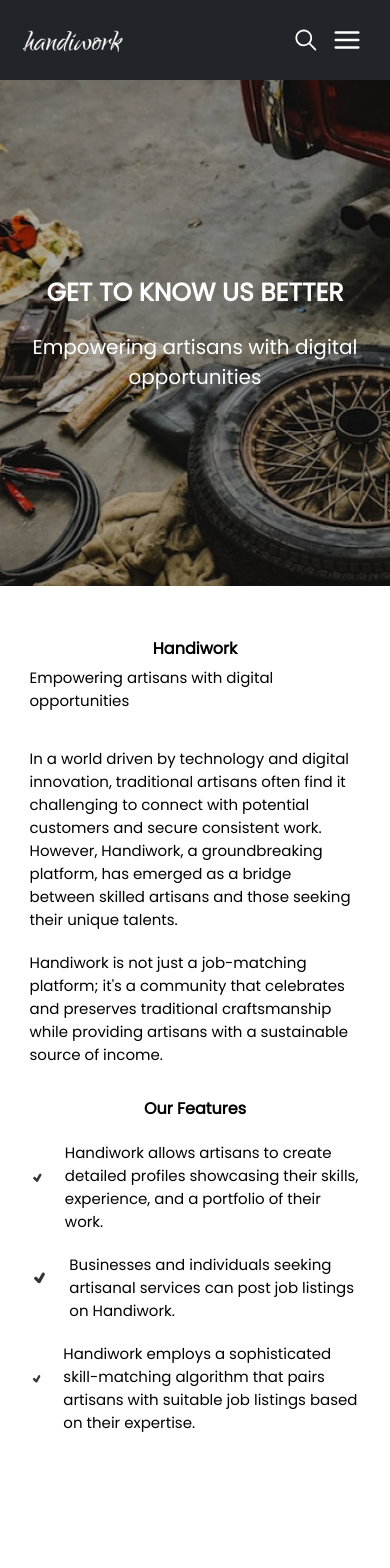
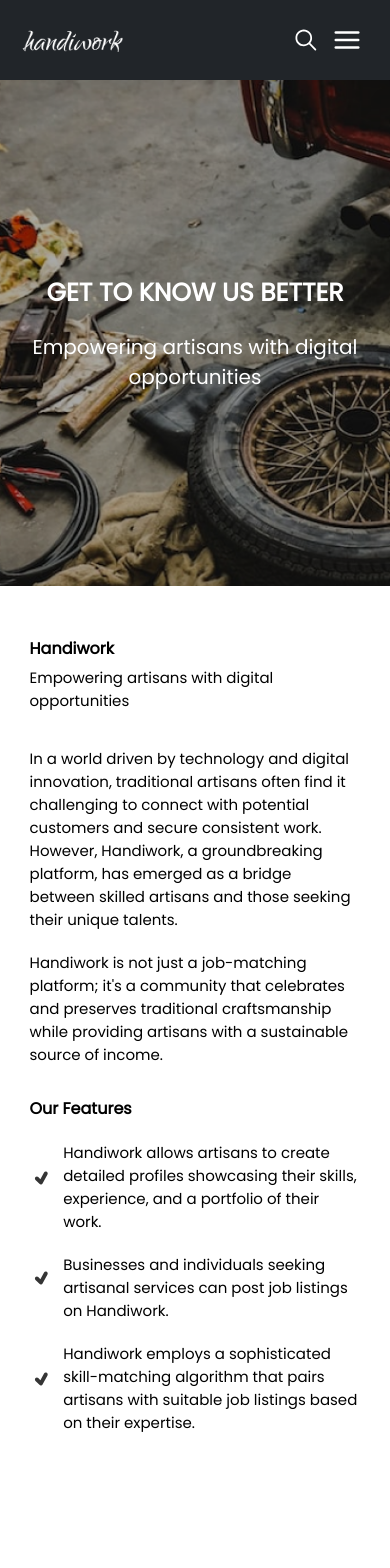
Before and after one commit to Cannyokpoto/page-handiwork, a React (Vite) app: page /about in a window 390 px wide. Shown: the top 1568 px of the page. Built offline with nearby package versions, Linux system fonts and the light colour scheme; a web font is replaced by a local one.

Commit message:
new commit

```diff
--- a/src/Components/OurFeatures/OurFeatures.css
+++ b/src/Components/OurFeatures/OurFeatures.css
@@ -123,6 +123,11 @@
         align-items: center;
     }
 
+    .our-features .left span h4{
+        width: 100%;
+        text-align: left;
+    }
+
     .our-features .left span p{
         position: relative;
         top: -15px;
@@ -167,7 +172,7 @@
 
     .our-features .right h4{
         width: 100%;
-        text-align: center;
+        text-align: left;
     }
 
     .our-features .right span{
@@ -176,11 +181,16 @@
         flex-direction: row;
         align-items: center;
         justify-content: flex-start;
-        gap: 20px;
+        gap: 10px;
+    }
+
+    .our-features .right span p{
+        font-size: 15px;
+        width: 95%;
     }
 
     .our-features .right span .grey{
         color: var(--energyGrey);
-        font-size: 45px;
+        font-size: 25px;
     }
 }
```
